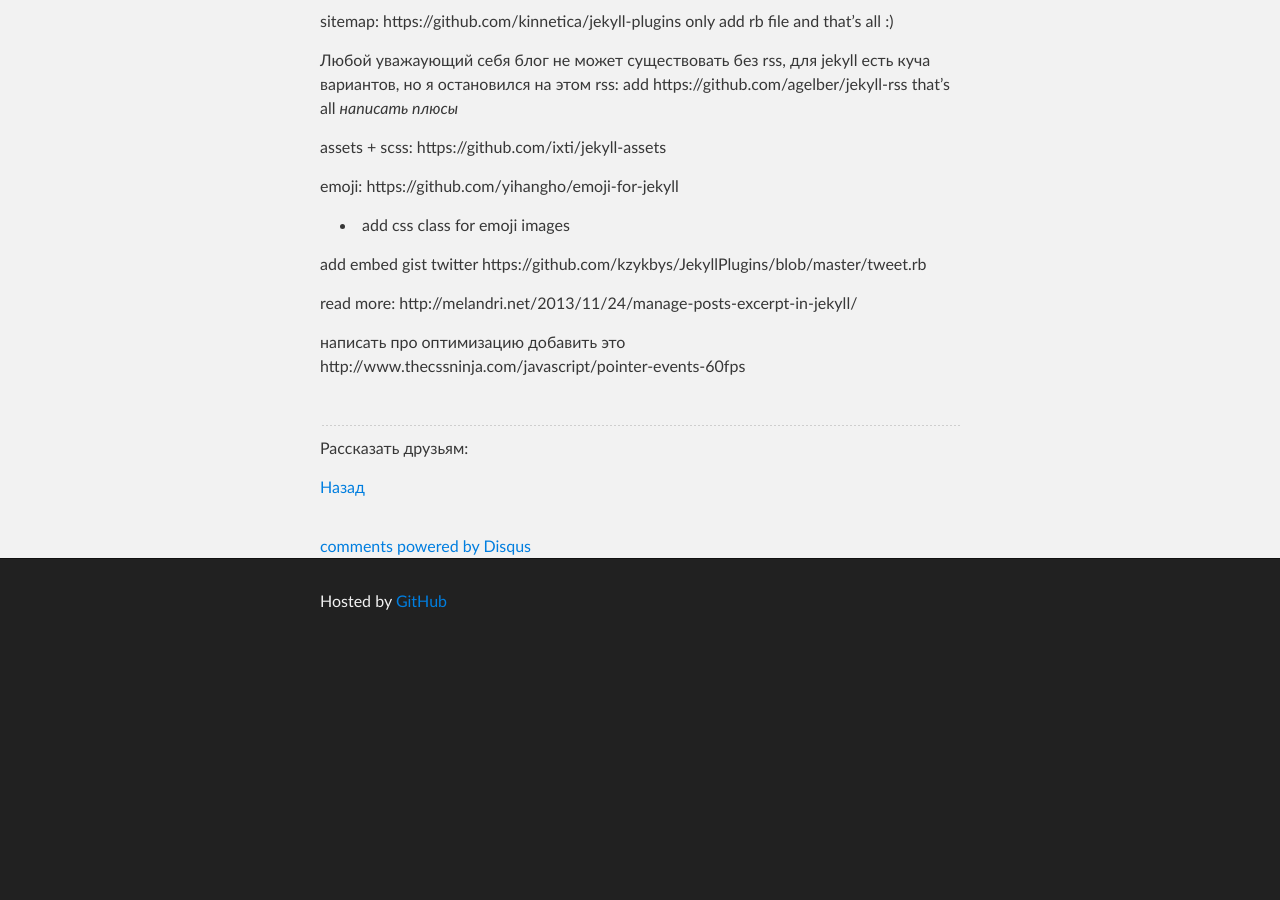
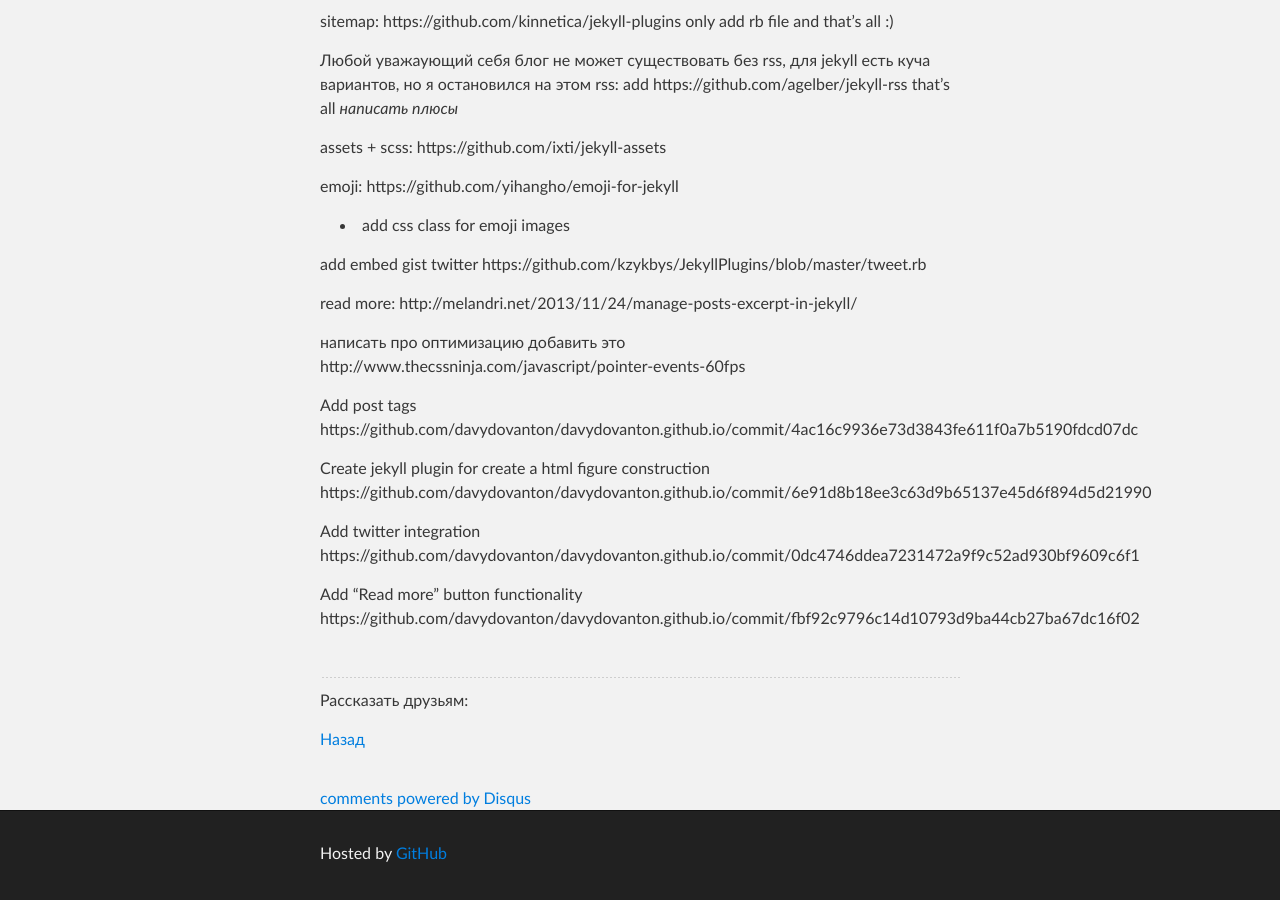
Before and after one commit to davydovanton/davydovanton.github.io, a Jekyll site: the page built from _posts/2014-12-01-my-favourite-jekyll.md, in a window 1280 px wide and 900 px high, scrolled down 602 px. Built offline with Jekyll 4.4.1, drawn with Linux system fonts in a browser that asks for light colours; Markdown is read by kramdown in place of the engine named in the settings; comment, search, counter and statistics services are not loaded; before the commit the page ends 1250 px from its top, so only the background shows below that.

Commit message:
Update post plan

```diff
--- a/_posts/2014-12-01-my-favourite-jekyll.md
+++ b/_posts/2014-12-01-my-favourite-jekyll.md
@@ -49,3 +49,15 @@ http://melandri.net/2013/11/24/manage-posts-excerpt-in-jekyll/
 написать про оптимизацию
 добавить это
 http://www.thecssninja.com/javascript/pointer-events-60fps
+
+Add post tags
+https://github.com/davydovanton/davydovanton.github.io/commit/4ac16c9936e73d3843fe611f0a7b5190fdcd07dc
+
+Create jekyll plugin for create a html figure construction
+https://github.com/davydovanton/davydovanton.github.io/commit/6e91d8b18ee3c63d9b65137e45d6f894d5d21990
+
+Add twitter integration
+https://github.com/davydovanton/davydovanton.github.io/commit/0dc4746ddea7231472a9f9c52ad930bf9609c6f1
+
+Add "Read more" button functionality
+https://github.com/davydovanton/davydovanton.github.io/commit/fbf92c9796c14d10793d9ba44cb27ba67dc16f02
```
